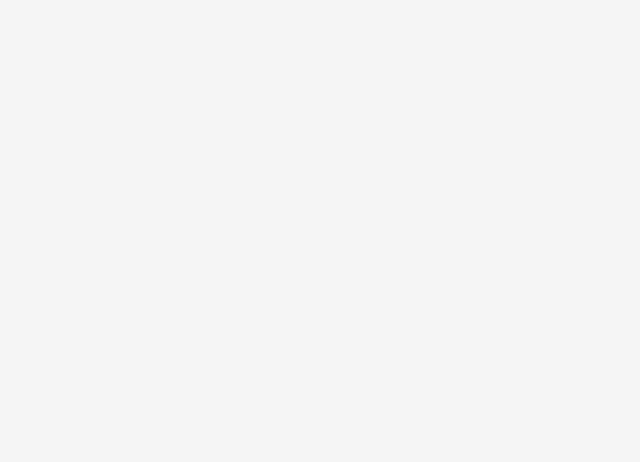
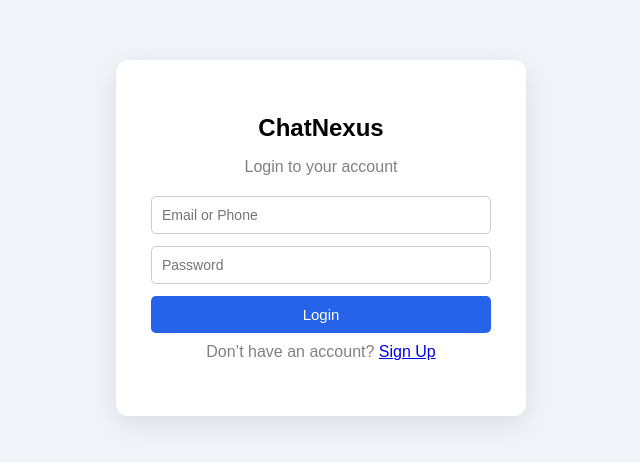
Before and after one commit to Ayushchaurasia24/ChatNexus, a React (Vite) app: page /login in a window 1280 px wide. Before the commit this address had no page. Shown: the part 162-624 px from the top of the page, without its empty margins (319-959 px from the left). Built offline with nearby package versions, Linux system fonts and the light colour scheme.

Commit message:
Added Login page with validation and navigation between Signup and Login

```diff
--- a/src/App.jsx
+++ b/src/App.jsx
@@ -1,5 +1,6 @@
 import { BrowserRouter, Routes, Route } from "react-router-dom";
 import Signup from "./pages/Signup";
+import Login from "./pages/Login";
 
 function App() {
   return (
@@ -7,6 +8,7 @@ function App() {
       <Routes>
         <Route path="/" element={<h1>Welcome to ChatNexus</h1>} />
         <Route path="/signup" element={<Signup />} />
+        <Route path="/login" element={<Login />} />
       </Routes>
     </BrowserRouter>
   );
--- /dev/null
+++ b/src/pages/Login.jsx
@@ -0,0 +1,69 @@
+import { useState } from "react";
+import "../styles/signup.css"; // reuse same styling
+import Input from "../components/Input";
+import Button from "../components/Button";
+import { Link } from "react-router-dom";
+
+function Login() {
+  const [formData, setFormData] = useState({
+    emailOrPhone: "",
+    password: "",
+  });
+
+  const handleChange = (e) => {
+    setFormData({
+      ...formData,
+      [e.target.name]: e.target.value,
+    });
+  };
+
+  const handleSubmit = (e) => {
+    e.preventDefault();
+
+    const { emailOrPhone, password } = formData;
+
+    if (!emailOrPhone || !password) {
+      alert("All fields are required");
+      return;
+    }
+
+    if (password.length < 6) {
+      alert("Password must be at least 6 characters");
+      return;
+    }
+
+    console.log("Login Data:", formData);
+  };
+
+  return (
+    <div className="signup-container">
+      <div className="signup-box">
+        <h2>ChatNexus</h2>
+        <p>Login to your account</p>
+
+        <form onSubmit={handleSubmit}>
+          <Input
+            type="text"
+            name="emailOrPhone"
+            placeholder="Email or Phone"
+            onChange={handleChange}
+          />
+
+          <Input
+            type="password"
+            name="password"
+            placeholder="Password"
+            onChange={handleChange}
+          />
+
+          <Button text="Login" />
+        </form>
+        <p style={{ textAlign: "center", marginTop: "10px" }}>
+            Don’t have an account? <Link to="/signup">Sign Up</Link>
+        </p>
+      </div>
+    </div>
+  );
+}
+
+export default Login;
--- a/src/pages/Signup.jsx
+++ b/src/pages/Signup.jsx
@@ -2,6 +2,7 @@ import { useState } from "react";
 import "../styles/signup.css";
 import Input from "../components/Input";
 import Button from "../components/Button";
+import { Link } from "react-router-dom";
 
 function Signup() {
   const [formData, setFormData] = useState({
@@ -55,6 +56,9 @@ function Signup() {
 
           <Button text="Sign Up" />
         </form>
+        <p style={{ textAlign: "center", marginTop: "10px" }}>
+            Already have an account? <Link to="/login">Login</Link>
+        </p>
       </div>
     </div>
   );
```
